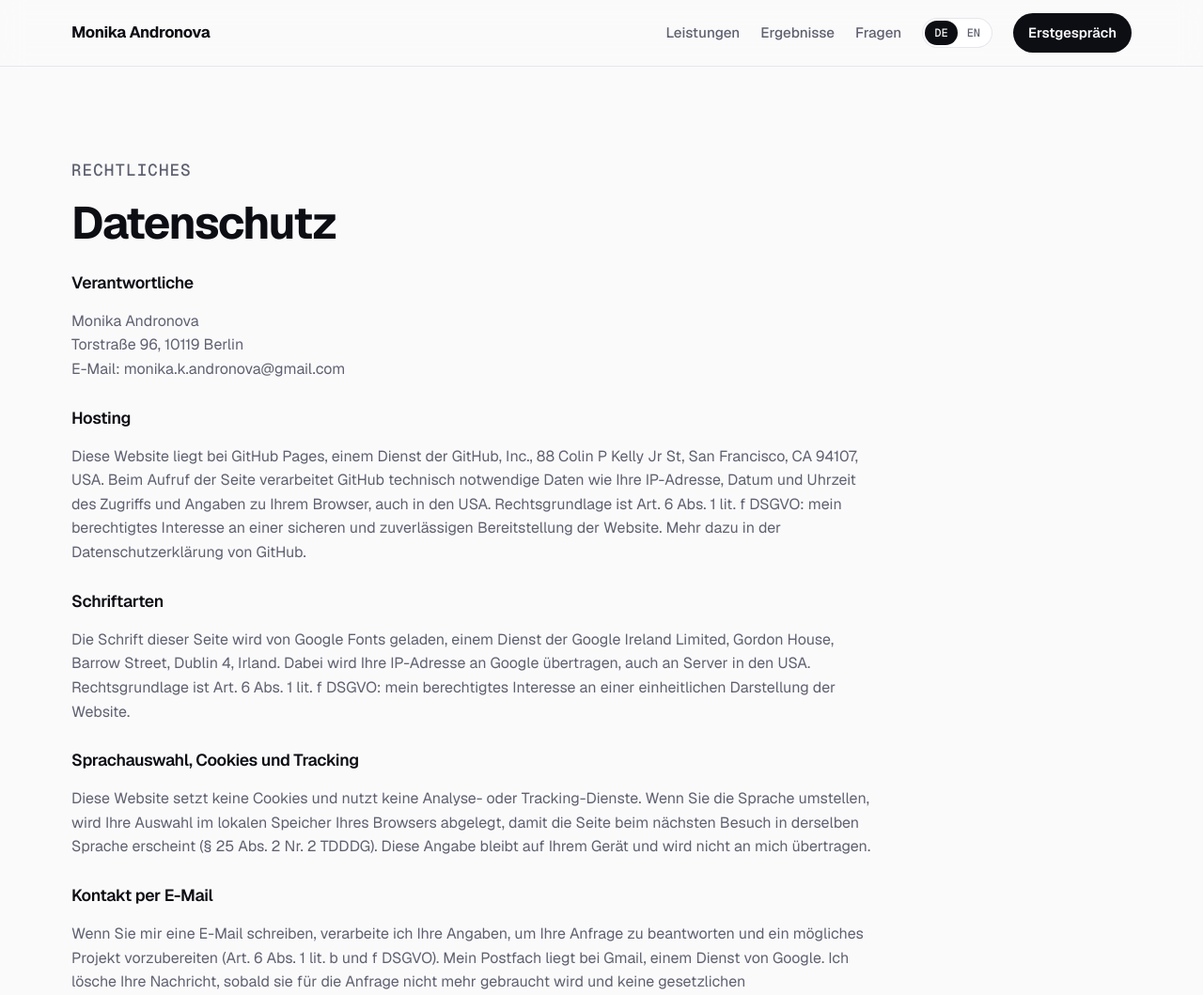
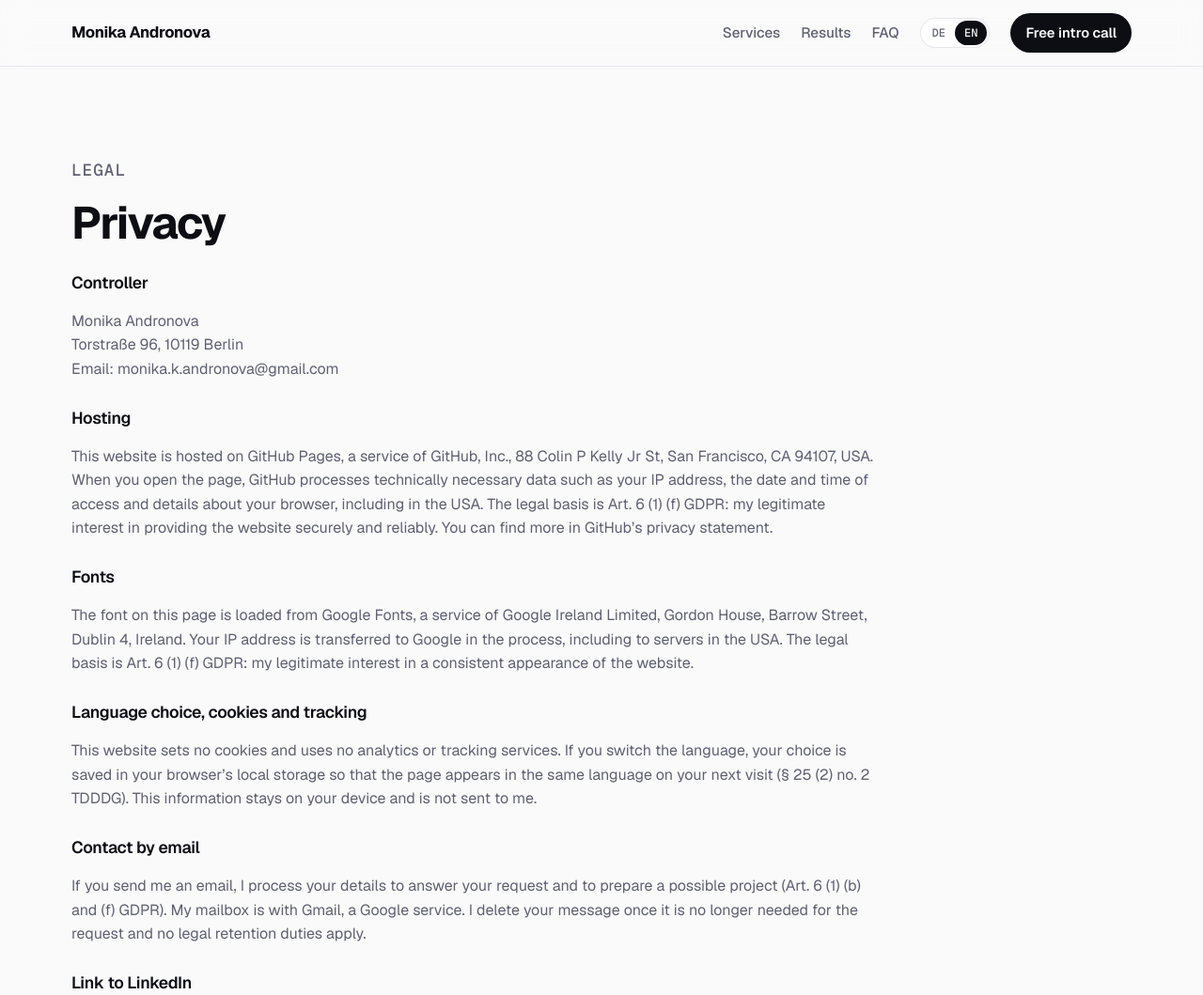
Before and after one commit to moniqandr/monikaandronova.com, a plain HTML site: page datenschutz.html in a window 1280 px wide. Shown: the top 1059 px of the page at 94% size. Drawn offline with nearby package versions, Linux system fonts and the light colour scheme.

Commit message:
feat(i18n): open the site in English by default
German stays for visitors who chose it before.

Co-Authored-By: Claude Fable 5.2 <noreply@anthropic.com>

```diff
--- a/datenschutz.html
+++ b/datenschutz.html
@@ -95,9 +95,10 @@ document.querySelectorAll('.lang button').forEach(function (btn) {
   btn.addEventListener('click', function () { setLang(btn.getAttribute('data-lang')); });
 });
 
-try {
-  if (localStorage.getItem('ma-lang') === 'en') setLang('en');
-} catch (e) {}
+// English is the default; German only for visitors who chose it before.
+var saved = null;
+try { saved = localStorage.getItem('ma-lang'); } catch (e) {}
+if (saved !== 'de') setLang('en');
 </script>
 
 </body></html>
```
Also changed, not shown: impressum.html (+4 -3 lines), index.html (+4 -3 lines).
